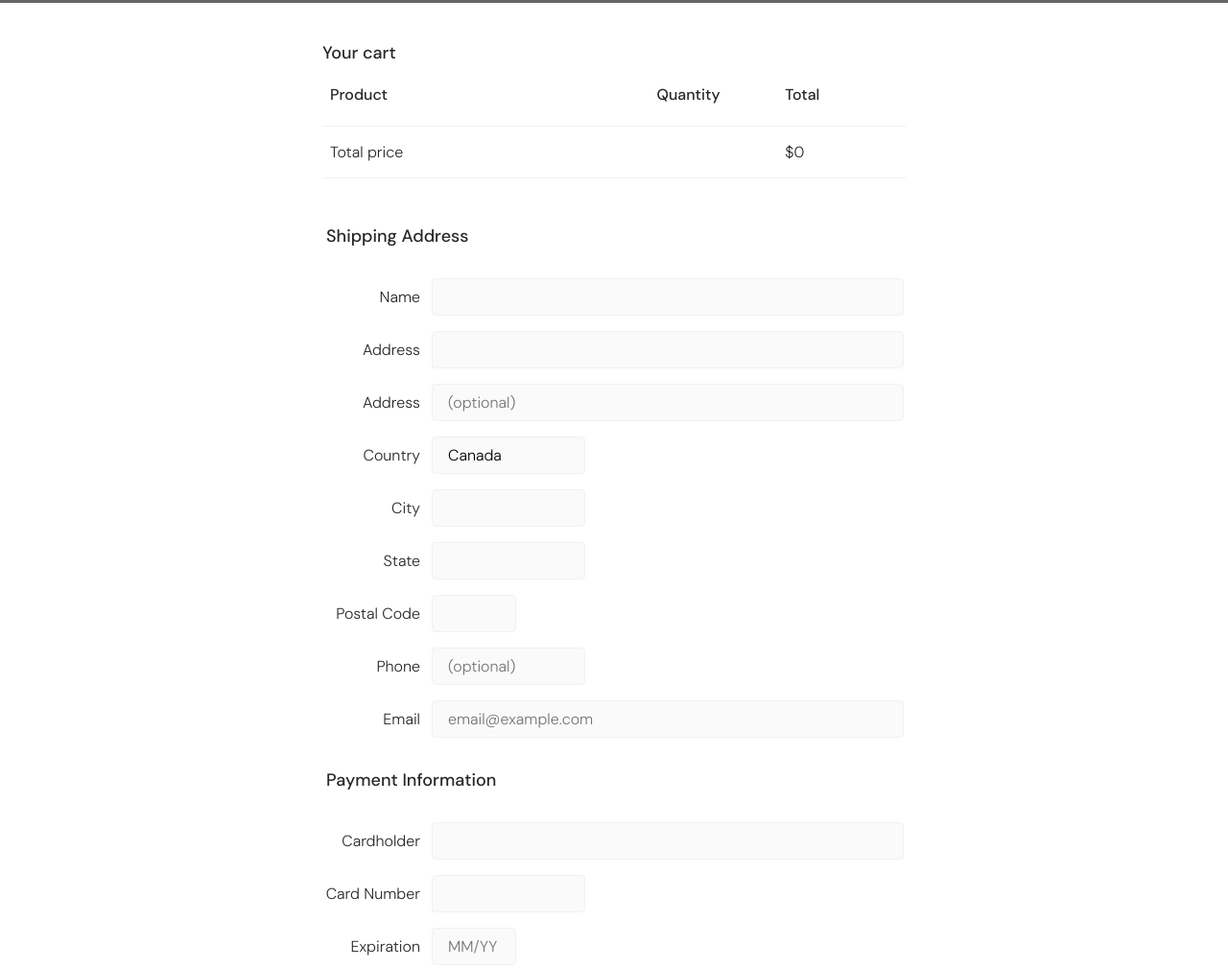
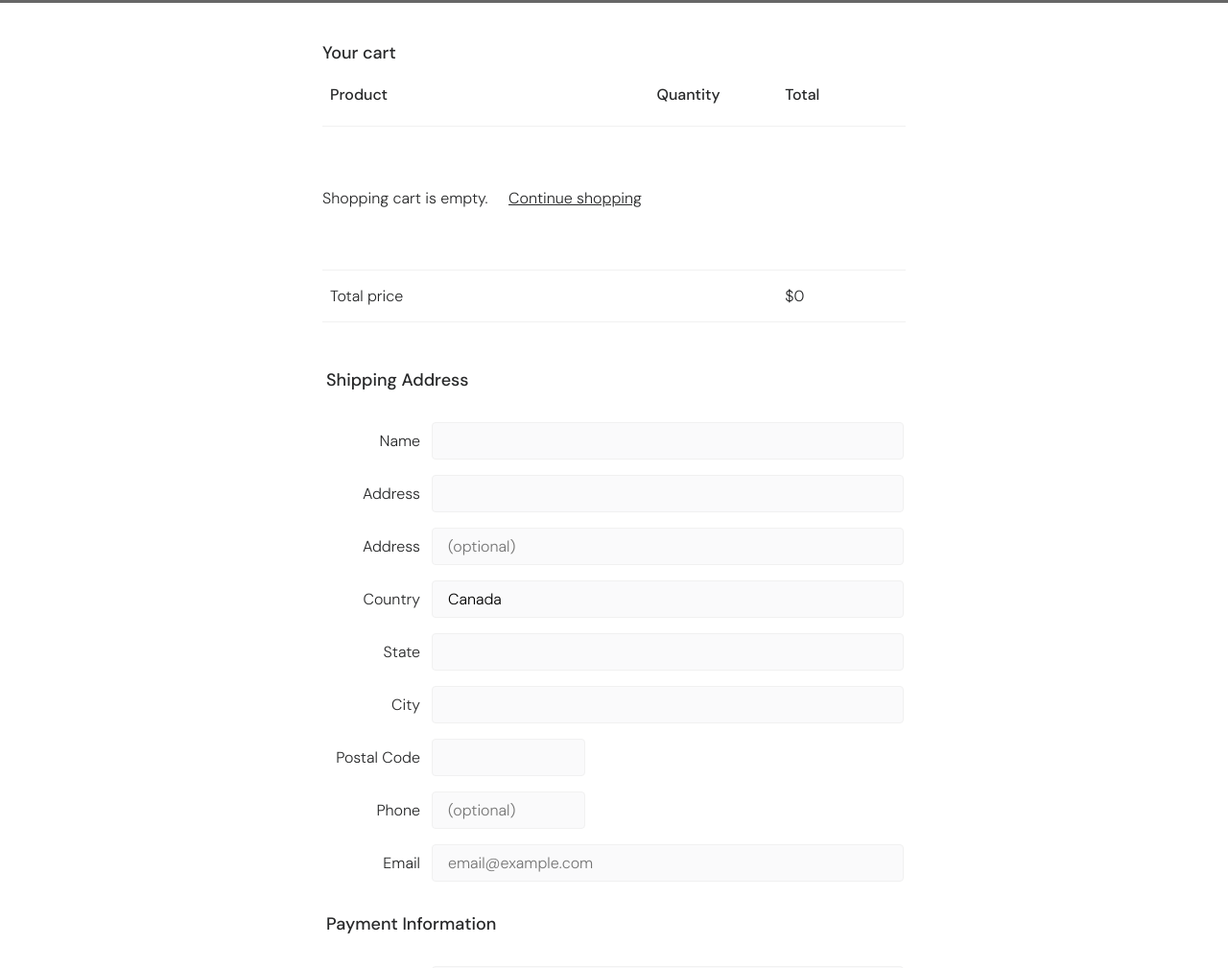
Before and after one commit to mechapear/ka-fae-vanilla, a plain HTML site: page page3_payment.html in a window 1280 px wide. Shown: the part 1120-2129 px from the top of the page at 96% size. Drawn offline with Linux system fonts and the light colour scheme; grey boxes are pictures that could not be loaded.

Commit message:
feat: handle cart empty and remove button

```diff
--- a/css/cart.css
+++ b/css/cart.css
@@ -51,6 +51,20 @@
   background-color: var(--primary-color);
   color: var(--secondary-color);
 }
+.cart-empty {
+  padding: 4rem 0;
+}
+.cart-empty-link {
+  color: var(--primary-color);
+  text-decoration: underline;
+  border: 1px solid transparent;
+  border-radius: 50px;
+  padding: 0.5rem 1rem;
+}
+.cart-empty-link:hover {
+  border-color: var(--button-hover);
+  background-color: var(--button-hover);
+}
 @media only screen and (min-width: 768px) {
   .product-image {
     width: 10rem;
--- a/css/payment.css
+++ b/css/payment.css
@@ -9,7 +9,6 @@
   border: none;
   padding: 1rem 0;
 }
-
 .form-legend,
 #cart-header {
   font-size: 18px;
--- a/page3_payment.html
+++ b/page3_payment.html
@@ -70,7 +70,7 @@
             </td>
             <td class="table-detail">
               <span class="product-name">name</span>
-              <button class="remove-btn">remove</button>
+              <button id="remove-btn">remove</button>
             </td>
             <td class="table-detail">
               <span class="product-quantity">quantity</span>
@@ -125,7 +125,7 @@
         <div class="input-field">
           <label class="label-item" for="country-input">Country</label>
           <input
-            class="input-item -size-m"
+            class="input-item"
             type="text"
             id="country-input"
             name="country"
@@ -134,27 +134,17 @@
           />
         </div>
         <div class="input-field">
-          <label class="label-item" for="city-input">City</label>
-          <input
-            class="input-item -size-m"
-            type="text"
-            id="city-input"
-            name="city"
-          />
+          <label class="label-item" for="state-input">State</label>
+          <input class="input-item" type="text" id="state-input" name="state" />
         </div>
         <div class="input-field">
-          <label class="label-item" for="state-input">State</label>
-          <input
-            class="input-item -size-m"
-            type="text"
-            id="state-input"
-            name="state"
-          />
+          <label class="label-item" for="city-input">City</label>
+          <input class="input-item" type="text" id="city-input" name="city" />
         </div>
         <div class="input-field">
           <label class="label-item" for="postal-input">Postal Code</label>
           <input
-            class="input-item -size-s"
+            class="input-item -size-m"
             type="text"
             id="postal-input"
             name="postal"
--- a/script/shopping-cart.js
+++ b/script/shopping-cart.js
@@ -1,28 +1,54 @@
 // when loading this page
 displayCart()
 
-// display shopping cart on payment page
-function displayCart() {
-  let cartItemHTML = ''
-  let summaryHTML = ''
-  let price = 0
-  let quantity = 0
-  let subTotal = 0
-  let totalPrice = 0
+// remove cartItem by index
+function removeCartItem(event) {
+  // get product id
+  const productId = event.target.dataset.productId
 
   if (localStorage.getItem('shopping-cart')) {
     // read cart from localStorage
     // then use JSON.parse() method to convert a JSON string into a JavaScript object
-    var cart = JSON.parse(localStorage.getItem('shopping-cart'))
+    const cart = JSON.parse(localStorage.getItem('shopping-cart'))
+
+    // remove cartItem from cart
+    const updatedCart = cart.filter(
+      cartItem => cartItem.productId !== productId
+    )
+    // save cart to local storage
+    // use setItem() method to store values in localStorage.
+    localStorage.setItem('shopping-cart', JSON.stringify(updatedCart))
+  }
+  // display an update shopping cart
+  displayCart()
+}
+
+// display shopping cart on payment page
+function displayCart() {
+  // get table body for adding cartItem and summary html
+  const orderTableBody = document.getElementById('order-table-body')
+
+  // clear shopping cart
+  orderTableBody.innerHTML = ''
+
+  let cartItemHTML = ''
+  let totalPrice = 0
+  const stringCartData = localStorage.getItem('shopping-cart')
+
+  if (stringCartData && stringCartData !== '[]') {
+    // read cart from localStorage
+    // then use JSON.parse() method to convert a JSON string into a JavaScript object
+    const cart = JSON.parse(stringCartData)
 
     // loop cart to get each cartItem info
     cart.forEach(function (cartItem) {
       // get product from product-list file access by id
       const product = productItemsById[cartItem.productId]
 
-      price = parseFloat(product.price)
-      quantity = parseInt(cartItem.quantity)
-      subTotal = price * quantity
+      const price = parseFloat(product.price)
+      const quantity = parseInt(cartItem.quantity)
+      const subTotal = price * quantity
+      totalPrice += subTotal
 
       // create string of cartItem html
       cartItemHTML += `
@@ -32,7 +58,7 @@ function displayCart() {
             </td>
             <td class="table-detail">
               <span class="product-name">${product.name}</span>
-              <button class="remove-btn">remove</button>
+              <button class="remove-btn" data-product-id="${product.id}">remove</button>
             </td>
             <td class="table-detail">
               <span class="product-quantity">${quantity}</span>
@@ -40,17 +66,26 @@ function displayCart() {
             <td class="product-price table-detail">$${subTotal}</td>
           </tr>
         `
-
-      totalPrice += subTotal
     })
+  } else {
+    cartItemHTML = `
+    <tr >
+      <td class="table-detail cart-empty" colspan="4">
+        Shopping cart is empty. <a class="cart-empty-link" href="page2_products.html">Continue shopping</a>
+      </td>
+    </tr>
+    `
   }
 
-  // get table body for adding cartItem and summary html
-  const orderTableBody = document.getElementById('order-table-body')
   // add cartItem to html
   orderTableBody.insertAdjacentHTML('beforeend', cartItemHTML)
   // update total price in html
   document.getElementById('totalPrice').innerHTML = totalPrice
+
+  // ----- handle remove button -----
+  const removeBtn = document.querySelectorAll('.remove-btn')
+  // by eventlistner to all remove buttons
+  removeBtn.forEach(el => el.addEventListener('click', removeCartItem))
 }
 
 // remove all cartItem
```
Also changed, not shown: page2_products.html (+12 -4 lines), script/product-action.js (+38 -32 lines).
